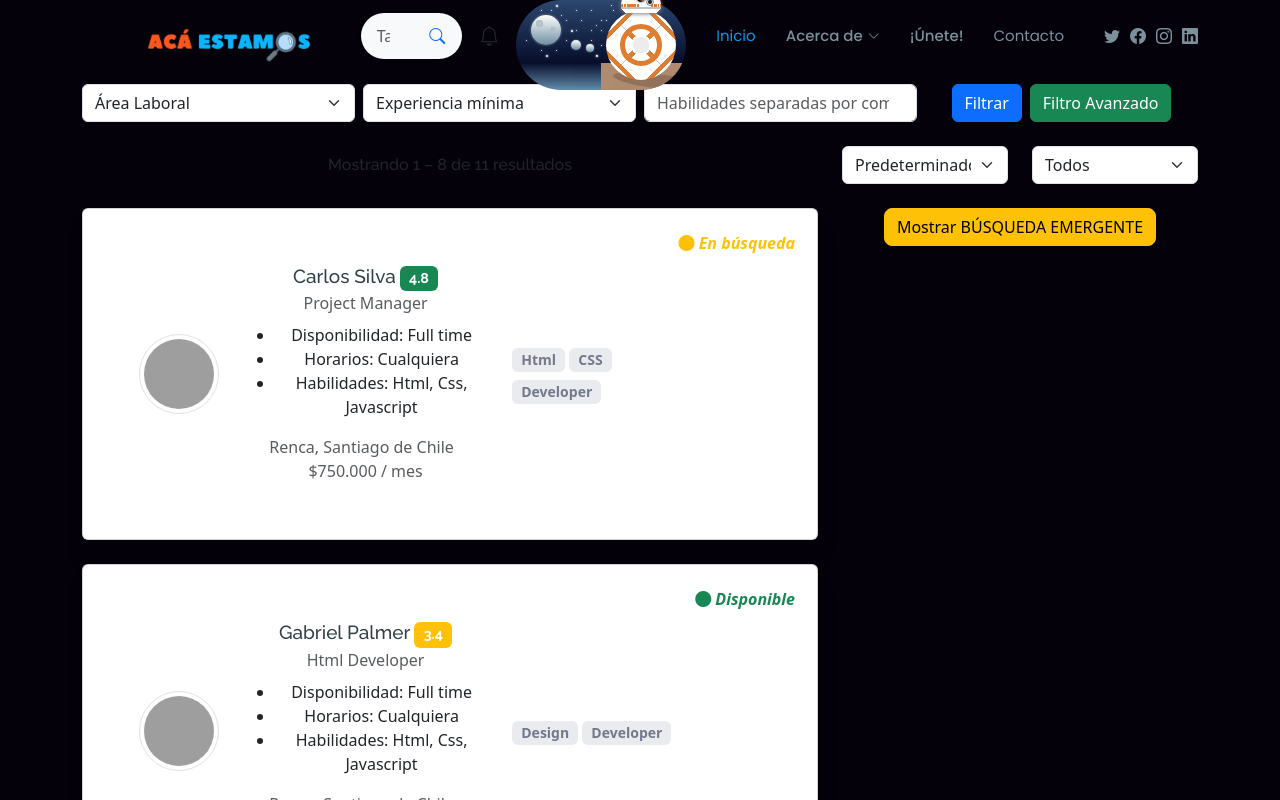
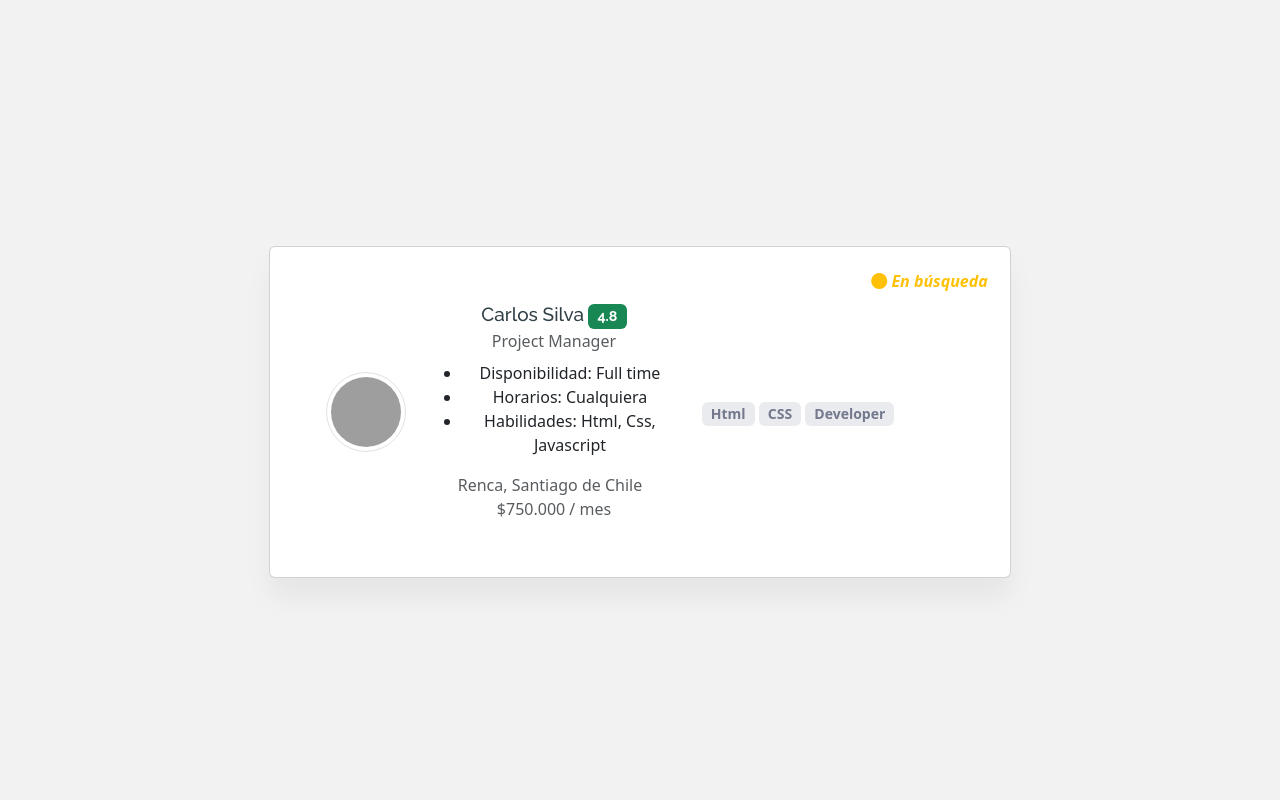
Before and after one commit to aravenab/proyecto-aca-estamos, a React (Vite) app: page /buscador_talentos in a window 1280 px wide. Shown: the top 800 px of the page. Built offline with nearby package versions, Linux system fonts and the light colour scheme; grey boxes are pictures that could not be loaded.

Commit message:
inicio de componentizar buscador talentos

```diff
--- /dev/null
+++ b/src/components/CartasBuscadorTalentos/CartasBuscadorTalentos.jsx
@@ -0,0 +1,54 @@
+import React from 'react'
+
+export default function CartasBuscadorTalentos() {
+  return (
+    <div>
+        <div className="candidate-list-box card mt-4">
+                                            <div className="p-4 card-body">
+                                                <div className="align-items-center row">
+                                                    <div className="col-auto">
+                                                        <div className="candidate-list-images">
+                                                            <a href="#"><img
+                                                                src="https://bootdey.com/img/Content/avatar/avatar1.png"
+                                                                alt="" className="avatar-md img-thumbnail rounded-circle" /></a>
+                                                        </div>
+                                                    </div>
+                                                    <div className="col-lg-5">
+                                                        <div className="candidate-list-content mt-3 mt-lg-0">
+                                                            <h5 className="fs-19 mb-0">
+                                                                <a className="primary-link" href="#">Carlos Silva</a><span
+                                                                    className="badge bg-success ms-1"><i
+                                                                        className="mdi mdi-star align-middle"></i>4.8</span>
+                                                            </h5>
+                                                            <p className="text-muted mb-2">Project Manager</p>
+                                                            <ul>
+                                                                <li>Disponibilidad: Full time</li>
+                                                                <li>Horarios: Cualquiera</li>
+                                                                <li>Habilidades: Html, Css, Javascript</li>
+                                                            </ul>
+
+                                                            <ul className="list-inline mb-0 text-muted">
+                                                                <li className="list-inline-item"><i className="mdi mdi-map-marker"></i>
+                                                                    Renca, Santiago de
+                                                                    Chile</li>
+                                                                <li className="list-inline-item"><i className="mdi mdi-wallet"></i> $750.000
+                                                                    / mes</li>
+                                                            </ul>
+                                                        </div>
+                                                    </div>
+                                                    <div className="col-lg-4">
+                                                        <div className="mt-2 mt-lg-0 d-flex flex-wrap align-items-start gap-1">
+                                                            <span className="badge bg-soft-secondary fs-14 mt-1">Html</span><span
+                                                                className="badge bg-soft-secondary fs-14 mt-1">CSS</span><span
+                                                                    className="badge bg-soft-secondary fs-14 mt-1">Developer</span>
+                                                        </div>
+                                                    </div>
+                                                </div>
+                                                <div className="favorite-icon">
+                                                    <i className="bi bi-circle-fill text-warning"><p className="fw-bold" style={{ display: "inline" }}>          En búsqueda</p></i>
+                                                </div>
+                                            </div>
+                                        </div>
+    </div>
+  )
+}
--- a/src/components/Navbar/Navbar.jsx
+++ b/src/components/Navbar/Navbar.jsx
@@ -8,6 +8,7 @@ const Navbar = ({ theme, handleChangeTheme }) => {
     <>
       <header id="header" className="fixed-top d-flex align-items-center">
         <div className="container d-flex align-items-center">
+          {/* Logo */}
           <div className="logo me-auto mt-4">
             <Link to="/" className="btn-get-started scrollto ms-4">
               <img src={logoAca} alt=" " style={{ height: '100rem' }} />
@@ -31,7 +32,7 @@ const Navbar = ({ theme, handleChangeTheme }) => {
                           type="button"
                           className="btn btn-link text-primary"
                           onClick={() => {
-                            window.location.href = 'buscador1.html';
+                            window.location.href = '/buscador_talentos';
                           }}
                         >
                           <i className="bi bi-search"></i>
--- a/src/main.jsx
+++ b/src/main.jsx
@@ -8,14 +8,16 @@ import UneteANosotros from './components/UneteANosotros/UneteANosotros.jsx'
 import CartasEmpresas from './components/CartasEmpresas/CartasEmpresas.jsx'
 import PerfilUsuario from './views/PerfilUsuario/PerfilUsuario.jsx'
 import BuscadorTalentos from './views/BuscadorTalentos/BuscadorTalentos.jsx'
+import CartasBuscadorTalentos from './components/CartasBuscadorTalentos/CartasBuscadorTalentos.jsx'
 
 
 
 ReactDOM.createRoot(document.getElementById('root')).render(
   <React.StrictMode>
-       <RouterProvider router ={router}/>
+       {/* <RouterProvider router ={router}/> */}
       {/* <CartasEmpresas/> */}
       {/* <PerfilUsuario/> */}
       {/* <BuscadorTalentos/> */}
+      <CartasBuscadorTalentos/>
   </React.StrictMode>,
 )
```
